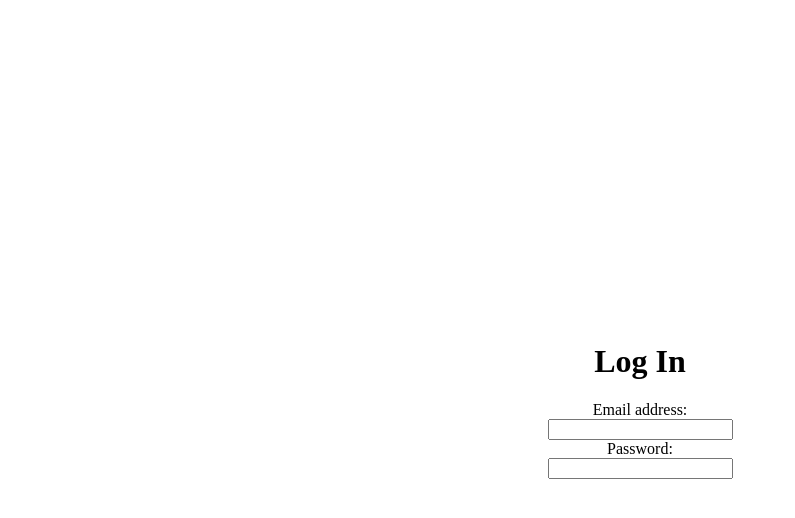
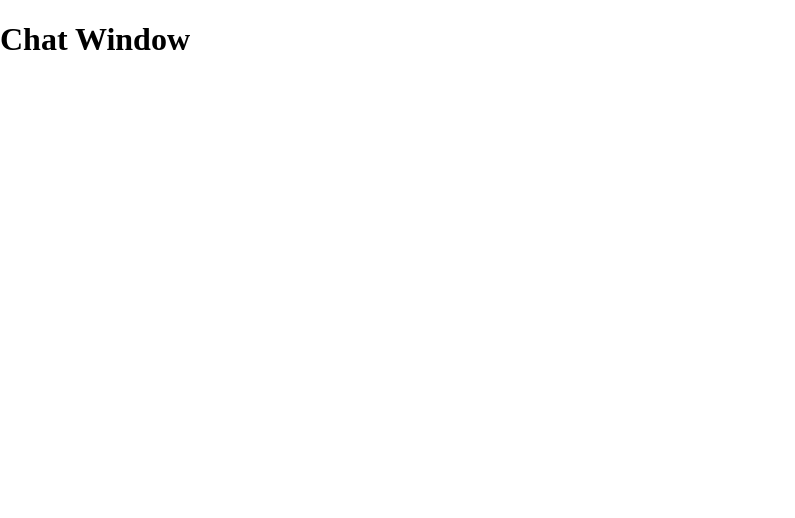
Before and after one commit to yashcrest/MERN-CHAT-APP, a React (Vite) app in the folder frontend/: page / in a window 1280 px wide. Shown: the top 518 px of the page, without its empty margins (0-795 px from the left). Built offline with nearby package versions, Linux system fonts and the light colour scheme.

Commit message:
structuring react folder

```diff
--- a/frontend/src/App.jsx
+++ b/frontend/src/App.jsx
@@ -1,12 +1,14 @@
 import "./App.css";
 import React from "react";
 import { BrowserRouter as Router, Routes, Route } from "react-router-dom";
-import { Login, Register } from "./components/Pages";
+import { Login, Register, Chat } from "./components/Pages";
 function App() {
   return (
     <Router>
       <Routes>
-        <Route path="/" element={<Login />} />
+        <Route path="/" element={<Chat />} />
+        <Route path="/login" element={<Login />} />
+        <Route path="/register" element={<Register />} />
       </Routes>
     </Router>
   );
--- /dev/null
+++ b/frontend/src/components/Pages/Chat.jsx
@@ -0,0 +1,11 @@
+import React from "react";
+
+const Chat = () => {
+  return (
+    <div>
+      <h1>Chat Window</h1>
+    </div>
+  );
+};
+
+export default Chat;
--- a/frontend/src/components/Pages/Register.jsx
+++ b/frontend/src/components/Pages/Register.jsx
@@ -1,11 +1,11 @@
 import React from "react";
 
-const Register = () => {
+const register = () => {
   return (
-    <>
-      <h2>Create a new account</h2>
-    </>
+    <div>
+      <h1>This page is for registration</h1>
+    </div>
   );
 };
 
-export default Register;
+export default register;
--- a/frontend/src/components/Pages/index.js
+++ b/frontend/src/components/Pages/index.js
@@ -1,2 +1,3 @@
 export { default as Login } from "./Login";
+export { default as Chat } from "./Chat";
 export { default as Register } from "./Register";
```
Also changed, not shown: frontend/src/components/test.jsx (deleted).
